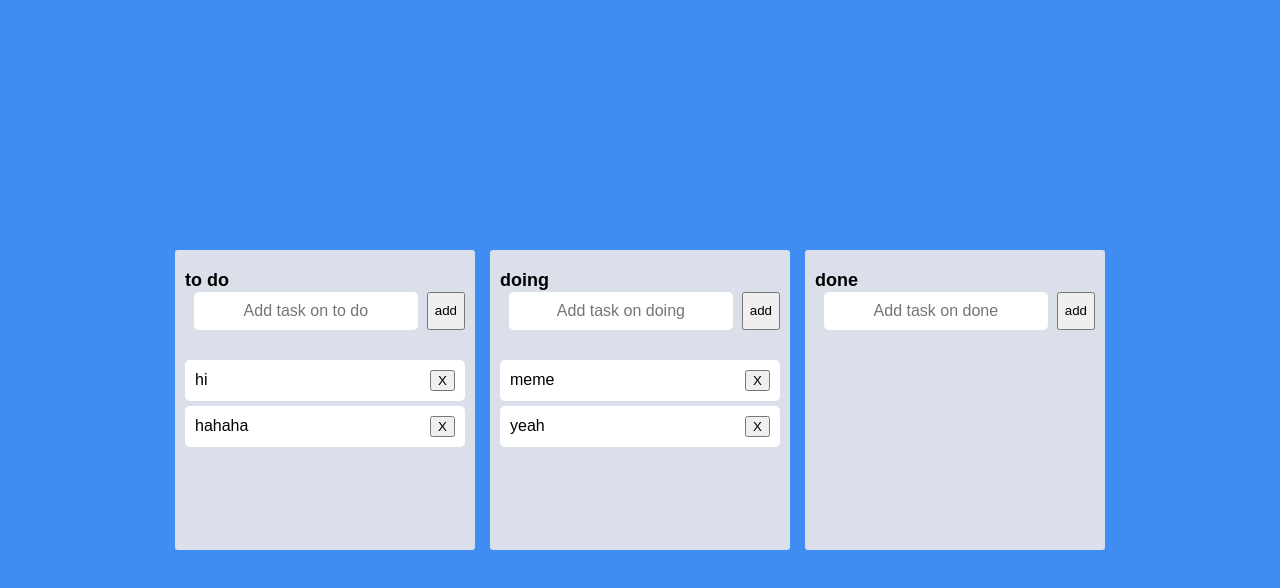
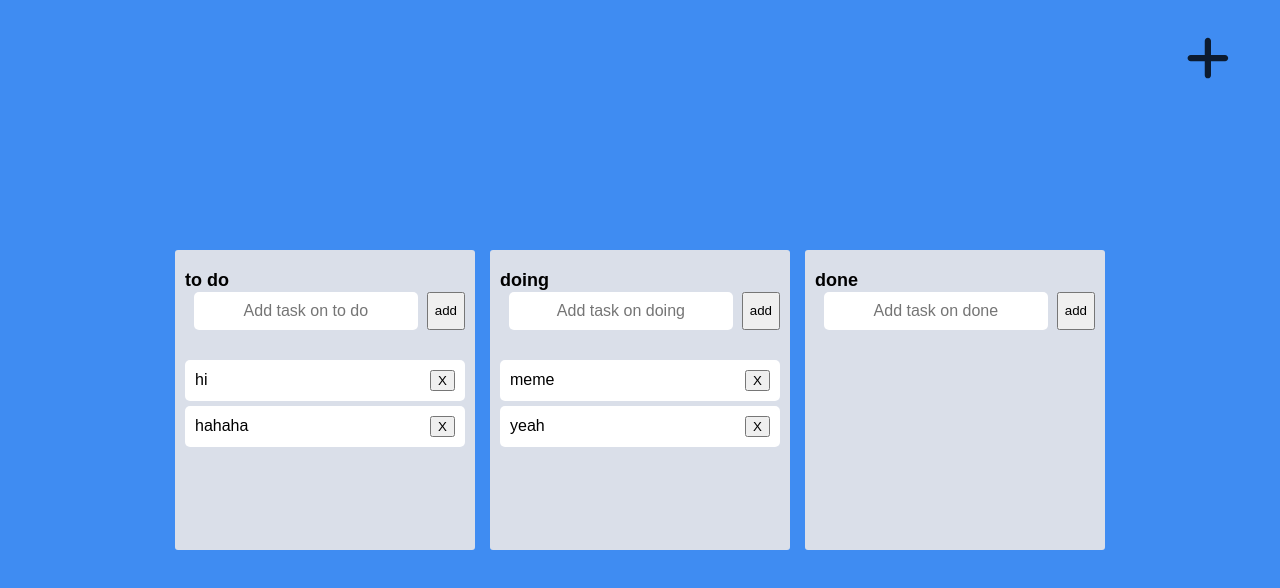
Before and after one commit to serinryu/react-trello-clone, a React (Create React App) app: page / in a window 1280 px wide. Shown: the top 588 px of the page. Built offline with nearby package versions, Linux system fonts and the light colour scheme.

Commit message:
add board for user

```diff
--- a/package.json
+++ b/package.json
@@ -3,6 +3,10 @@
   "version": "0.1.0",
   "private": true,
   "dependencies": {
+    "@fortawesome/fontawesome-svg-core": "^6.1.1",
+    "@fortawesome/free-regular-svg-icons": "^6.1.1",
+    "@fortawesome/free-solid-svg-icons": "^6.1.1",
+    "@fortawesome/react-fontawesome": "^0.1.18",
     "@testing-library/jest-dom": "^5.16.4",
     "@testing-library/react": "^13.3.0",
     "@testing-library/user-event": "^13.5.0",
@@ -10,6 +14,7 @@
     "@types/node": "^16.11.39",
     "@types/react": "^18.0.12",
     "@types/react-dom": "^18.0.5",
+    "babel-plugin-macros": "^3.1.0",
     "react": "^18.1.0",
     "react-beautiful-dnd": "^13.1.0",
     "react-dom": "^18.1.0",
--- a/src/App.tsx
+++ b/src/App.tsx
@@ -3,6 +3,9 @@ import styled from "styled-components";
 import { useRecoilState } from "recoil";
 import { toDoState } from './atoms';
 import Board from './Components/Board';
+import { FontAwesomeIcon } from '@fortawesome/react-fontawesome'
+import { faPlus } from "@fortawesome/free-solid-svg-icons";
+
 
 const Wrapper = styled.div`
   display: flex;
@@ -20,6 +23,14 @@ const Boards = styled.div`
   width: 100%;
   gap: 15px;
 `;
+
+const Button = styled.div`
+  position: absolute;
+  top: 30px;
+  right: 50px;
+  font-size: 50px;
+  opacity: 0.8;
+`
 
 function App() {
   const [toDos, setTodos] = useRecoilState(toDoState);
@@ -65,8 +76,14 @@ function App() {
       }));
     }
   };
+  const onButtonClick = (e :any) => {
+    setTodos((allBoards) => {
+      return { ...allBoards, [Math.random().toString(36).replace(/[^a-z]+/g, '').substring(0, 5)]: [] }
+    })
+  };
   return (
     <DragDropContext onDragEnd={onDragEnd}>
+      <Button onClick={onButtonClick}><FontAwesomeIcon icon={faPlus}/></Button>
       <Wrapper>
         <Boards>
           {Object.keys(toDos).map((boardId) => (
```
Also changed, not shown: 1 other file (tests, documents, lock files or other folders).
